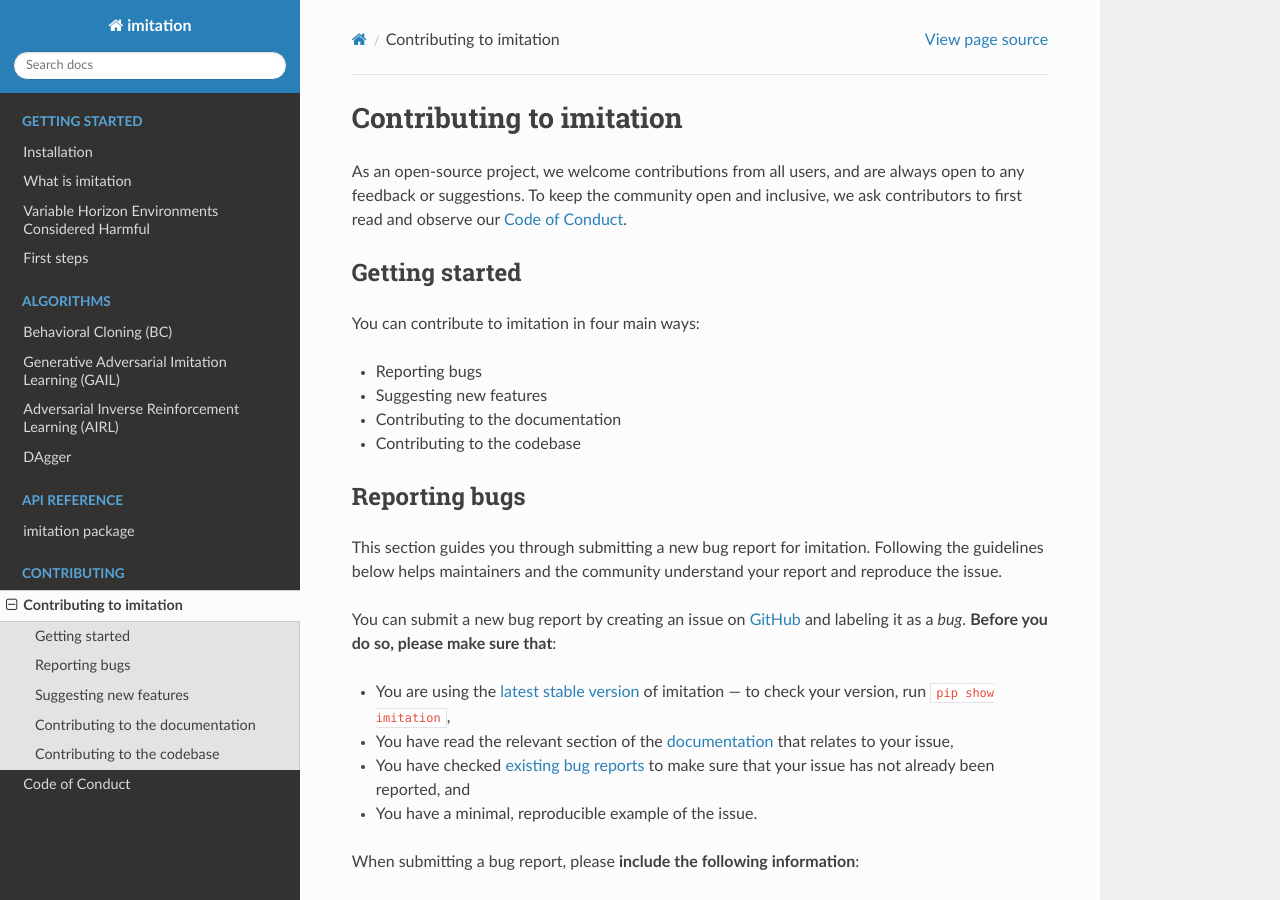
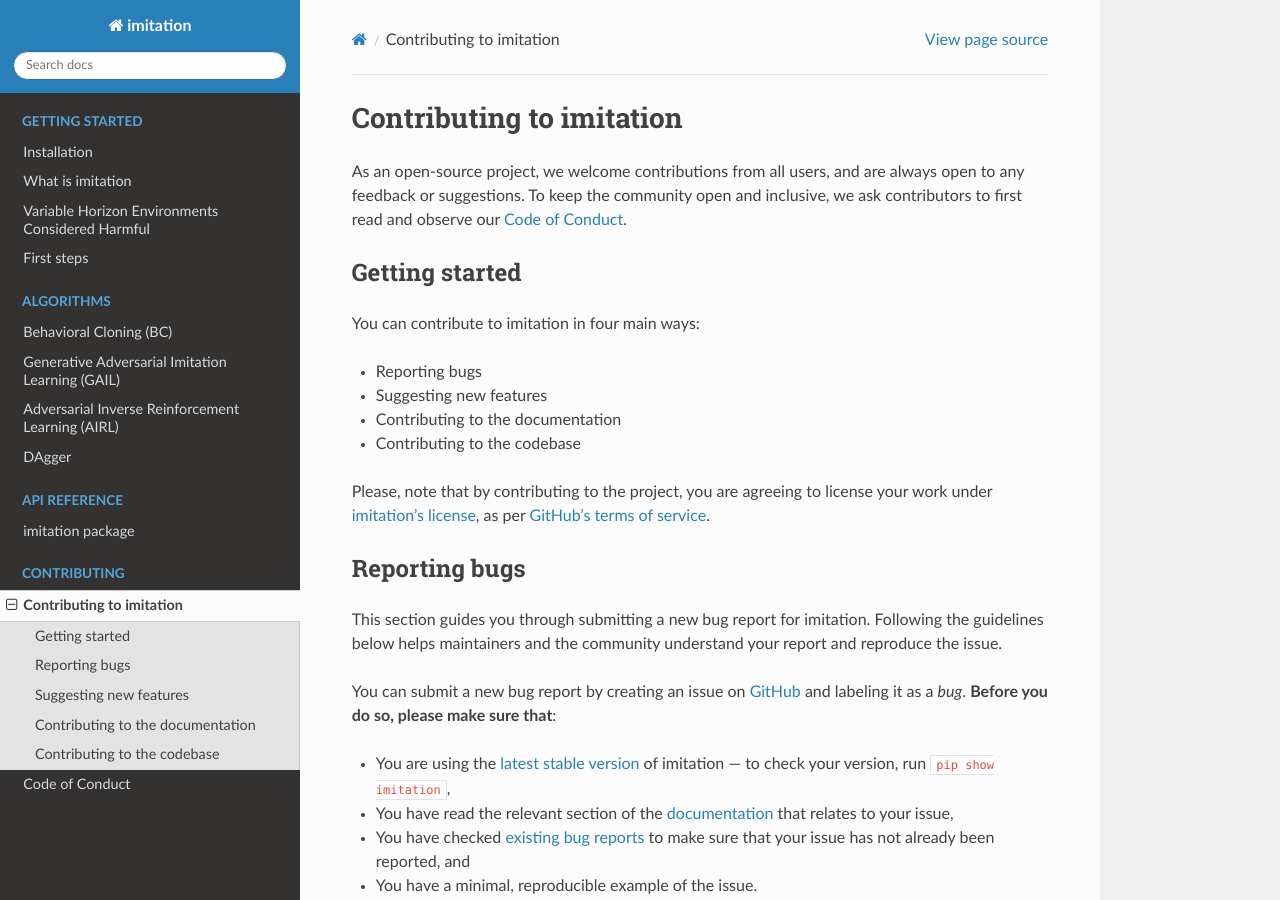
Before and after one commit to HumanCompatibleAI/imitation, a Sphinx documentation site: the page built from docs/contributing/how-to-contribute.rst, in a window 1280 px wide and 900 px high. Built offline with Sphinx 7.4.7 and the Read the Docs theme 2.0.0, drawn with Linux system fonts in a browser that asks for light colours.

Commit message:
Add license/IP notice

```diff
--- a/docs/contributing/how-to-contribute.rst
+++ b/docs/contributing/how-to-contribute.rst
@@ -14,6 +14,9 @@ You can contribute to imitation in four main ways:
 * Suggesting new features
 * Contributing to the documentation
 * Contributing to the codebase
+
+Please, note that by contributing to the project, you are agreeing to license your work under `imitation's license <https://github.com/HumanCompatibleAI/imitation/blob/master/LICENSE>`_, as per
+`GitHub's terms of service <https://docs.github.com/en/site-policy/github-terms/github-terms-of-service#6-contributions-under-repository-license>`_.
 
 Reporting bugs
 --------------
```
Also changed, not shown: CONTRIBUTING.md (added, +4 -0 lines).
